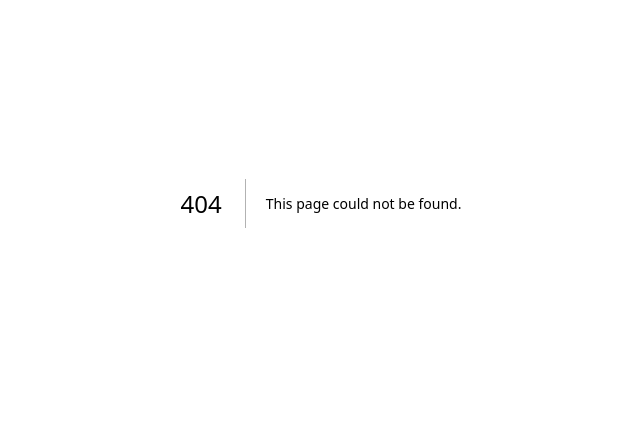
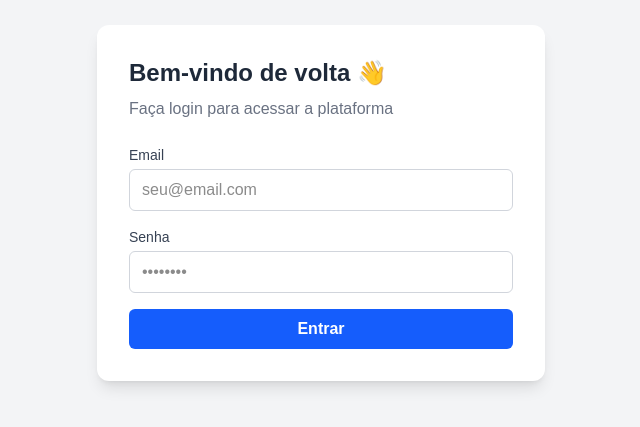
Before and after one commit to JoaoEmanoel2005/school-manager, a Next.js app: page /user/login in a window 1280 px wide. Before the commit this address had no page. Shown: the part 197-624 px from the top of the page, without its empty margins (319-959 px from the left). Built offline with nearby package versions, Linux system fonts and the light colour scheme.

Commit message:
criacao da tela home dos alunos (users) e criacao e estilizacao do login

```diff
--- /dev/null
+++ b/app/user/home/page.tsx
@@ -0,0 +1,3 @@
+export default function page () {
+    <h1>Bem vindo a home</h1>
+}
--- /dev/null
+++ b/app/user/login/page.tsx
@@ -0,0 +1,94 @@
+"use client";
+
+import { useState } from "react";
+
+export default function LoginPage() {
+
+  const [email, setEmail] = useState<string>("");
+  const [password, setPassword] = useState<string>("");
+  const [error, setError] = useState<string | null>(null);
+  const [loading, setLoading] = useState<boolean>(false);
+
+  function handleSubmit(e: React.FormEvent<HTMLFormElement>) {
+    e.preventDefault();
+    setError(null);
+
+    if (!email || !password) {
+      setError("Por favor, preencha todos os campos de login.");
+      return;
+    }
+    setLoading(true);
+
+    //teste de login
+    setTimeout(() => {
+      setLoading(false);
+
+      if (email === "joao@gmail.com" && password === "123456") {
+        alert("Login realizado com sucesso!");
+      } else {
+        setError("Email ou senha inválidos. Tente novamente.");
+      }
+  }, 1500);
+  }
+
+return (
+    <main className="min-h-screen flex items-center justify-center bg-gray-100 px-4">
+      <div className="w-full max-w-md bg-white rounded-xl shadow-lg p-8">
+        <h1 className="text-2xl font-bold text-gray-800 mb-2">
+          Bem-vindo de volta 👋
+        </h1>
+        <p className="text-gray-500 mb-6">
+          Faça login para acessar a plataforma
+        </p>
+
+        <form onSubmit={handleSubmit} className="space-y-4">
+          <div>
+            <label
+              htmlFor="email"
+              className="block text-sm font-medium text-gray-700 mb-1"
+            >
+              Email
+            </label>
+            <input
+              id="email"
+              type="email"
+              value={email}
+              onChange={(e) => setEmail(e.target.value)}
+              placeholder="seu@email.com"
+              className="w-full rounded-md border border-gray-300 px-3 py-2 focus:outline-none focus:ring-2 focus:ring-blue-500"
+            />
+          </div>
+
+          <div>
+            <label
+              htmlFor="password"
+              className="block text-sm font-medium text-gray-700 mb-1"
+            >
+              Senha
+            </label>
+            <input
+              id="password"
+              type="password"
+              value={password}
+              onChange={(e) => setPassword(e.target.value)}
+              placeholder="••••••••"
+              className="w-full rounded-md border border-gray-300 px-3 py-2 focus:outline-none focus:ring-2 focus:ring-blue-500"
+            />
+          </div>
+
+          {error && (
+            <p className="text-sm text-red-500 font-medium">{error}</p>
+          )}
+
+          <button
+            type="submit"
+            disabled={loading}
+            className="w-full bg-blue-600 text-white py-2 rounded-md font-semibold hover:bg-blue-700 transition disabled:opacity-60"
+          >
+            {loading ? "Entrando..." : "Entrar"}
+          </button>
+        </form>
+      </div>
+    </main>
+  );
+}
```
